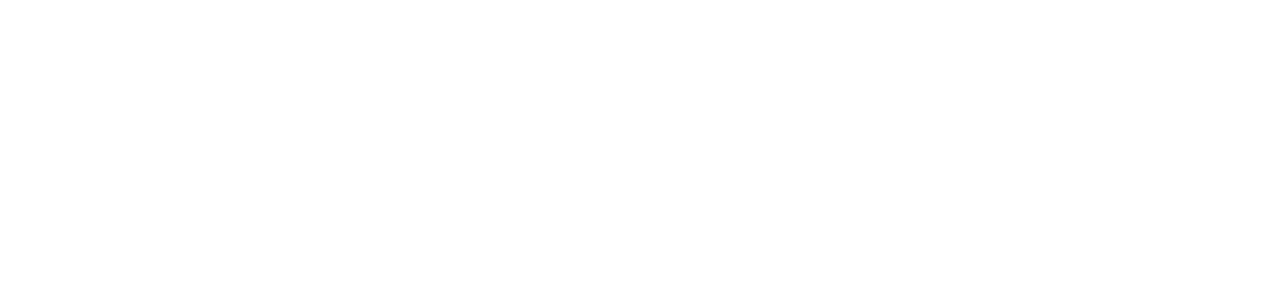
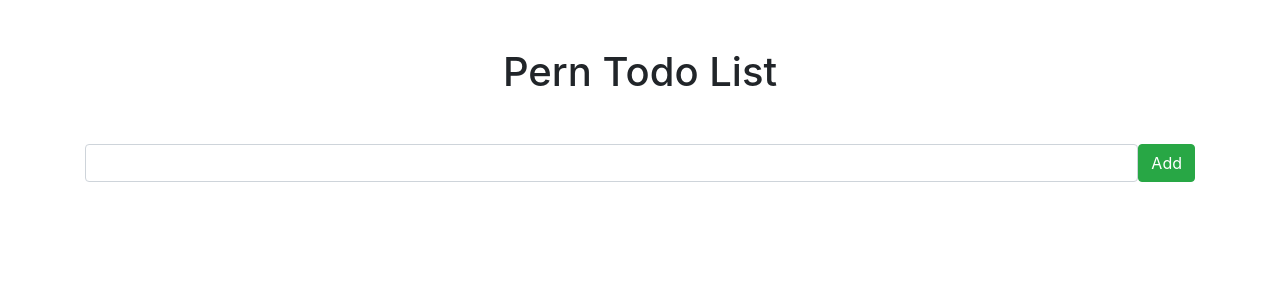
Before and after one commit to viznev/pern-todo-heroku, a React (Create React App) app in the folder client/: page / in a window 1280 px wide. Shown: the top 300 px of the page. Built offline with nearby package versions, Linux system fonts and the light colour scheme.

Commit message:
built input todo component

```diff
--- a/client/src/App.js
+++ b/client/src/App.js
@@ -1,9 +1,16 @@
-import React,{Fragment} from 'react';
+import React, { Fragment } from 'react';
 import './App.css';
+
+// Components
+import InputTodo from "./components/InputTodo";
 
 function App() {
   return (
-    <Fragment></Fragment>
+    <Fragment>
+      <div className="container">
+        <InputTodo />
+      </div>
+    </Fragment>
   );
 }
 
--- a/client/src/components/InputTodo.js
+++ b/client/src/components/InputTodo.js
@@ -0,0 +1,34 @@
+import React, { Fragment, useState } from "react";
+
+const InputTodo = () => {
+
+    const [description, setDescription] = useState("");
+
+    const onSubmitForm = async e => {
+        e.preventDefault();
+        try {
+            const body = {description};
+            const response = await fetch("http://localhost:5000/todos",{
+                method: "POST",
+                headers: {"Content-Type": "application/json"},
+                body: JSON.stringify(body)
+            });
+
+            console.log(response);
+        } catch (err) {
+            console.error(err.message);
+        }
+    }
+
+    return (
+        <Fragment>
+            <h1 className="text-center mt-5">Pern Todo List</h1>
+            <form className="d-flex mt-5" onSubmit={onSubmitForm}>
+                <input type="text" className="form-control" value={description} onChange={e => setDescription(e.target.value)} />
+                <button className="btn btn-success">Add</button>
+            </form>
+        </Fragment>
+    );
+}
+
+export default InputTodo;
```
